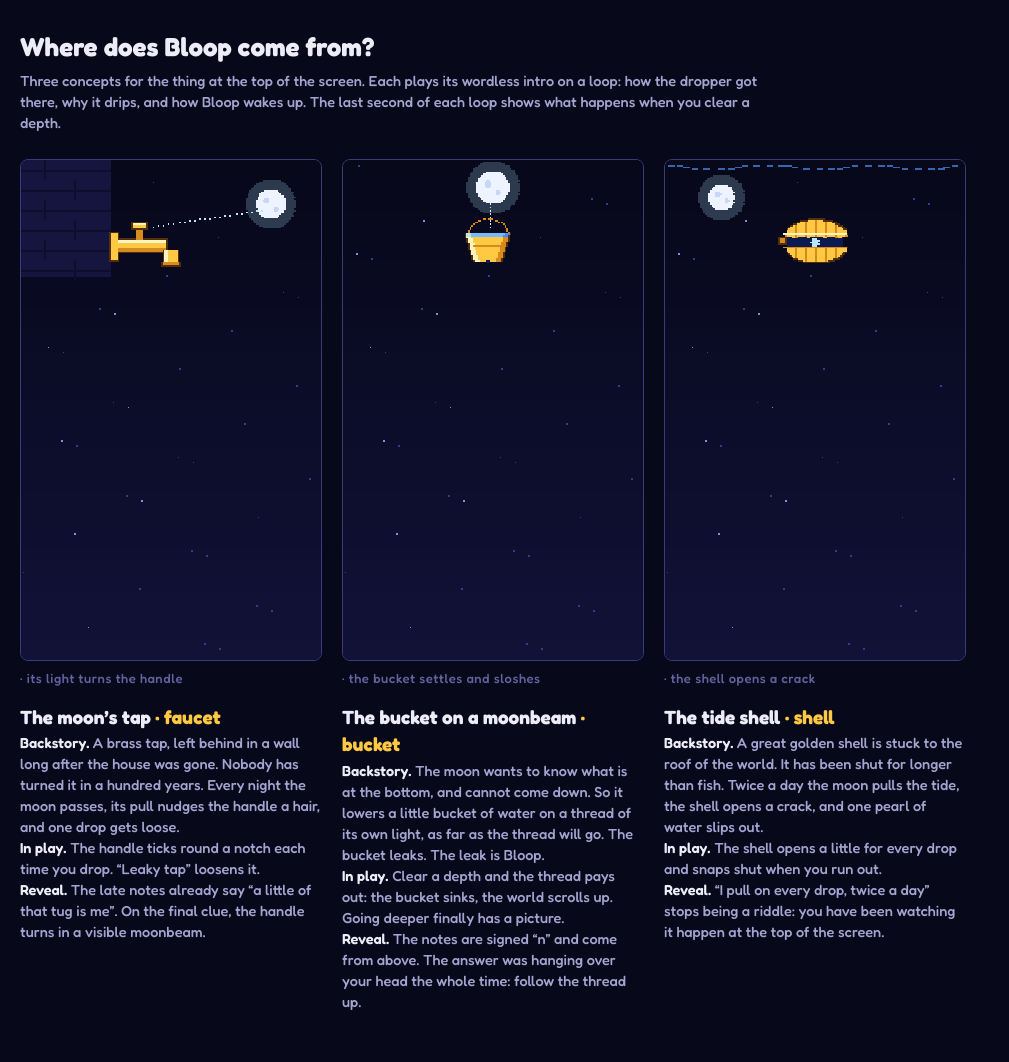
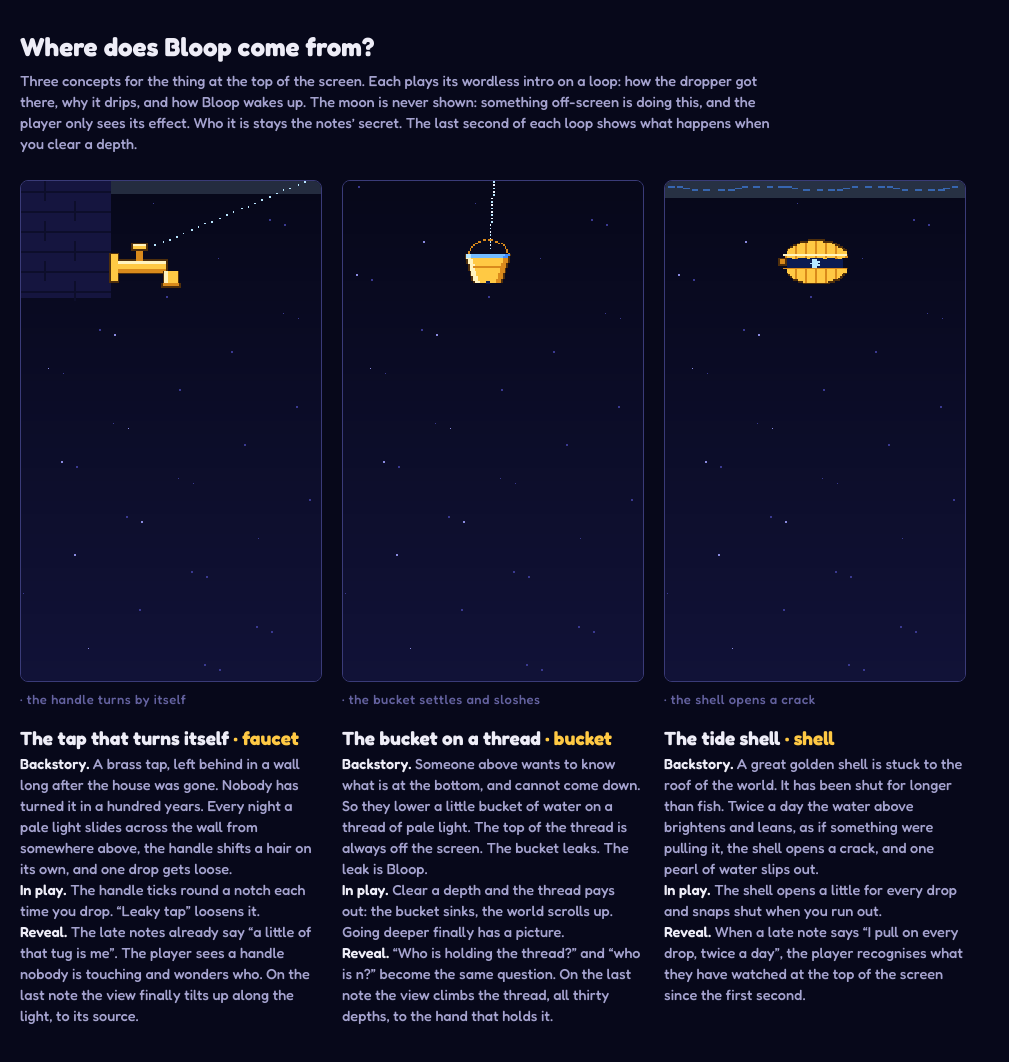
Before and after one commit to Shaan-kapoor/bloop.in, a plain HTML site: page prototypes/dropper-concepts.html in a window 1280 px wide. Shown: the whole page, without its empty margins (0-1009 px from the left). Drawn offline with Linux system fonts and the light colour scheme.

Commit message:
Dropper concepts: keep the moon off screen so the notes hold the secret

```diff
--- a/prototypes/dropper-concepts.html
+++ b/prototypes/dropper-concepts.html
@@ -13,7 +13,7 @@
   .beats { color:#6462a0; font-size:13px; letter-spacing:.04em; min-height:20px; margin-top:8px; }
 </style>
 <h1>Where does Bloop come from?</h1>
-<p class="lede">Three concepts for the thing at the top of the screen. Each plays its wordless intro on a loop: how the dropper got there, why it drips, and how Bloop wakes up. The last second of each loop shows what happens when you clear a depth.</p>
+<p class="lede">Three concepts for the thing at the top of the screen. Each plays its wordless intro on a loop: how the dropper got there, why it drips, and how Bloop wakes up. The moon is never shown: something off-screen is doing this, and the player only sees its effect. Who it is stays the notes’ secret. The last second of each loop shows what happens when you clear a depth.</p>
 <div class="row" id="row"></div>
 <script>
 const W = 180, H = 300, TAU = Math.PI * 2, LX = 90, LY = 62;
@@ -25,7 +25,6 @@ function kit(ctx) {
   return { R, D,
     sky(scroll = 0) { for (let y = 0; y < H; y += 4) R(0, y, W, 4, `rgb(${7 + y * .035 | 0},${8 + y * .035 | 0},${26 + y * .1 | 0})`);
       for (let i = 0; i < 40; i++) { const x = (i * 47) % W, y = ((i * 89 - scroll * (1 + i % 3) * .5) % H + H) % H; R(x, y, 1, 1, i % 4 ? '#3a3990' : '#8a8ae0'); } },
-    moon(x, y, r, glow) { ctx.globalAlpha = .12 + .1 * glow; D(x, y, r + 6, '#b8e6ff'); ctx.globalAlpha = 1; D(x, y, r, '#eef4ff'); D(x - r * .3, y - r * .2, r * .22, '#c9d6f5'); D(x + r * .35, y + r * .3, r * .16, '#c9d6f5'); },
     pool(k) { if (k <= 0) return; ctx.globalAlpha = k; R(0, H - 14, W, 14, '#2f6cf0'); R(0, H - 14, W, 2, '#74bcff'); for (let x = 0; x < W; x += 9) R(x + Math.sin(performance.now() / 500 + x) * 2, H - 14, 4, 1, '#b8e6ff'); ctx.globalAlpha = 1; },
     pods(k) { if (k <= 0) return; ctx.globalAlpha = k; for (let r = 0; r < 4; r++) for (let c = 0; c < 4 - (r & 1); c++) { const x = 45 + c * 30 + (r & 1) * 15, y = 140 + r * 24; D(x, y + 1, 8, '#1c1147'); D(x, y, 7, '#7a66ea'); D(x - 2, y - 2, 2.2, '#d6ceff'); R(x - 3, y, 1, 1, '#1c1147'); R(x + 2, y, 1, 1, '#1c1147'); } ctx.globalAlpha = 1; },
     drop(x, y, r, eyes, lookDown) { if (r <= .5) return; D(x, y + .5, r + 1, '#0a1a52'); D(x, y, r, '#3f8cff'); D(x - r * .35, y - r * .35, r * .3, '#b8e6ff'); if (eyes > 0 && r > 3) { const h = eyes > .5 ? 2 : 1, d = lookDown ? 1 : 0; R(x - 2, y - 1 + d, 1, h, '#0a1a52'); R(x + 1, y - 1 + d, 1, h, '#0a1a52'); } },
@@ -41,27 +40,27 @@ function ending(k, t, x, y0) {   // t counted from the moment the drop starts to
 }
 const G = ['#fff3bf', '#ffc944', '#d98a1c', '#4f2f0c'];   // gold: light, body, shade, outline
 const CONCEPTS = [
-  { name: 'The moon’s tap', tag: 'faucet',
-    story: '<b>Backstory.</b> A brass tap, left behind in a wall long after the house was gone. Nobody has turned it in a hundred years. Every night the moon passes, its pull nudges the handle a hair, and one drop gets loose.<br><b>In play.</b> The handle ticks round a notch each time you drop. “Leaky tap” loosens it.<br><b>Reveal.</b> The late notes already say “a little of that tug is me”. On the final clue, the handle turns in a visible moonbeam.',
-    beats: ['an old tap in the dark', 'the moon comes out', 'its light turns the handle', 'a drop swells and wakes', 'it looks down', 'and lets go'],
+  { name: 'The tap that turns itself', tag: 'faucet',
+    story: '<b>Backstory.</b> A brass tap, left behind in a wall long after the house was gone. Nobody has turned it in a hundred years. Every night a pale light slides across the wall from somewhere above, the handle shifts a hair on its own, and one drop gets loose.<br><b>In play.</b> The handle ticks round a notch each time you drop. “Leaky tap” loosens it.<br><b>Reveal.</b> The late notes already say “a little of that tug is me”. The player sees a handle nobody is touching and wonders who. On the last note the view finally tilts up along the light, to its source.',
+    beats: ['an old tap in the dark', 'a pale light slides in from above', 'the handle turns by itself', 'a drop swells and wakes', 'it looks down', 'and lets go'],
     draw(k, t) {
       const moonIn = seg(t, 1, 3), beam = seg(t, 3, 4.5), turn = seg(t, 4, 5.5) * 1.6 + (t > 12.5 ? seg(t, 12.5, 13.5) * .8 : 0);
-      k.sky(); k.moon(150, 26 - (1 - moonIn) * 40, 9, beam);
+      k.sky(); k.R(0, 0, W, 8, `rgba(184,230,255,${.16 * moonIn})`);
       k.R(0, 0, 54, LY + 8, '#15153f'); for (let y = 6; y < LY + 8; y += 12) k.R(0, y, 54, 1, '#0d0e2b'); for (let y = 0, i = 0; y < LY + 8; y += 12, i++) k.R(14 + (i & 1) * 18, y, 1, 12, '#0d0e2b');   // the old wall
-      if (beam > 0) { k.R(0, 0, 0, 0, '#000'); for (let i = 0; i < 22 * beam; i++) k.R(lerp(144, 76, i / 22), lerp(30, LY - 22, i / 22), 1, 1, '#b8e6ff'); }
+      if (beam > 0) { k.R(0, 0, 0, 0, '#000'); for (let i = 0; i < 22 * beam; i++) k.R(lerp(170, 76, i / 22), lerp(0, LY - 22, i / 22), 1, 1, '#b8e6ff'); }
       const bx = 54, by = LY - 14;   // tap: plate, level body, spout, handle
       k.R(bx - 1, by - 5, 6, 18, G[3]); k.R(bx, by - 4, 4, 16, G[1]); k.R(bx + 4, by - 1, 30, 9, G[3]); k.R(bx + 4, by, 29, 7, G[1]); k.R(bx + 4, by, 29, 2, G[0]); k.R(bx + 4, by + 5, 29, 2, G[2]);
       k.R(LX - 5, by + 6, 10, 9, G[3]); k.R(LX - 4, by + 6, 8, 8, G[1]); k.R(LX - 4, by + 6, 2, 8, G[0]); k.R(LX - 6, by + 13, 12, 3, G[3]); k.R(LX - 5, by + 13, 10, 2, G[2]);
       k.R(bx + 15, by - 7, 4, 7, G[2]); const hw = Math.max(2, Math.abs(Math.cos(turn)) * 11); k.R(bx + 17 - hw - 1, by - 11, hw * 2 + 2, 5, G[3]); k.R(bx + 17 - hw, by - 10, hw * 2, 3, G[1]); k.R(bx + 17 - hw, by - 10, hw * 2, 1, G[0]);
       ending(k, t - 5.5, LX, LY + 6);
     } },
-  { name: 'The bucket on a moonbeam', tag: 'bucket',
-    story: '<b>Backstory.</b> The moon wants to know what is at the bottom, and cannot come down. So it lowers a little bucket of water on a thread of its own light, as far as the thread will go. The bucket leaks. The leak is Bloop.<br><b>In play.</b> Clear a depth and the thread pays out: the bucket sinks, the world scrolls up. Going deeper finally has a picture.<br><b>Reveal.</b> The notes are signed “n” and come from above. The answer was hanging over your head the whole time: follow the thread up.',
-    beats: ['the moon, alone', 'it lowers a bucket on a thread of light', 'the bucket settles and sloshes', 'it leaks: a drop wakes', 'it looks down', 'and lets go · then the thread pays out'],
+  { name: 'The bucket on a thread', tag: 'bucket',
+    story: '<b>Backstory.</b> Someone above wants to know what is at the bottom, and cannot come down. So they lower a little bucket of water on a thread of pale light. The top of the thread is always off the screen. The bucket leaks. The leak is Bloop.<br><b>In play.</b> Clear a depth and the thread pays out: the bucket sinks, the world scrolls up. Going deeper finally has a picture.<br><b>Reveal.</b> “Who is holding the thread?” and “who is n?” become the same question. On the last note the view climbs the thread, all thirty depths, to the hand that holds it.',
+    beats: ['a thread of light comes down from nowhere', 'a bucket is on the end of it', 'the bucket settles and sloshes', 'it leaks: a drop wakes', 'it looks down', 'and lets go · then the thread pays out'],
     draw(k, t) {
       const down = seg(t, 1, 4), sink = t > 12.3 ? seg(t, 12.3, 13.8) : 0, y = lerp(-20, LY - 8, down), sw = Math.sin(t * 2.2) * 5 * (1 - seg(t, 4, 6.5)) * down;
-      k.sky(sink * 60); k.moon(LX, 16 - sink * 22, 10, down);
-      for (let yy = 26 - sink * 22; yy < y - 12; yy += 2) k.R(LX + sw * (yy / y) , yy, 1, 1, (yy / 2 | 0) % 2 ? '#eef4ff' : '#b8e6ff');   // the thread
+      k.sky(sink * 60);
+      for (let yy = 0; yy < y - 12; yy += 2) k.R(LX + sw * (yy / y) , yy, 1, 1, (yy / 2 | 0) % 2 ? '#eef4ff' : '#b8e6ff');   // the thread
       const x = LX + sw;
       for (let a = Math.PI; a <= TAU; a += .12) k.R(x + Math.cos(a) * 12, y - 10 + Math.sin(a) * 9, 1, 1, G[2]);   // handle
       for (let j = 0; j <= 16; j++) { const w = 13 - j * .3; k.R(x - w - 1, y - 10 + j, w * 2 + 2, 1, G[3]); k.R(x - w, y - 10 + j, w * 2, 1, j < 2 ? '#74bcff' : G[1]); k.R(x - w, y - 10 + j, 3, 1, j < 2 ? '#b8e6ff' : G[0]); k.R(x + w - 3, y - 10 + j, 3, 1, j < 2 ? '#3f8cff' : G[2]); }
@@ -69,11 +68,11 @@ const CONCEPTS = [
       ending(k, t - 6, LX, LY + 2);
     } },
   { name: 'The tide shell', tag: 'shell',
-    story: '<b>Backstory.</b> A great golden shell is stuck to the roof of the world. It has been shut for longer than fish. Twice a day the moon pulls the tide, the shell opens a crack, and one pearl of water slips out.<br><b>In play.</b> The shell opens a little for every drop and snaps shut when you run out.<br><b>Reveal.</b> “I pull on every drop, twice a day” stops being a riddle: you have been watching it happen at the top of the screen.',
-    beats: ['a shut shell, far above', 'the moon rises and the tide leans', 'the shell opens a crack', 'a pearl of water wakes', 'it looks down', 'and lets go'],
+    story: '<b>Backstory.</b> A great golden shell is stuck to the roof of the world. It has been shut for longer than fish. Twice a day the water above brightens and leans, as if something were pulling it, the shell opens a crack, and one pearl of water slips out.<br><b>In play.</b> The shell opens a little for every drop and snaps shut when you run out.<br><b>Reveal.</b> When a late note says “I pull on every drop, twice a day”, the player recognises what they have watched at the top of the screen since the first second.',
+    beats: ['a shut shell, far above', 'the water brightens and leans', 'the shell opens a crack', 'a pearl of water wakes', 'it looks down', 'and lets go'],
     draw(k, t) {
       const rise = seg(t, 1, 3.2), open = seg(t, 3.4, 5.2) * .9 - (t > 12 ? seg(t, 12, 12.6) * .9 : 0);
-      k.sky(); k.moon(34, 44 - rise * 22, 8, rise);
+      k.sky(); k.R(0, 0, W, 10, `rgba(184,230,255,${.18 * rise})`);
       for (let x = 0; x < W; x += 6) k.R(x + Math.sin(t * 1.5 + x * .2) * 2 * rise, 4 + Math.sin(t + x * .1) * 1.5 * rise, 4, 1, '#3766b0');   // the tide line
       const cy = LY - 14, lid = (dir, o) => { for (let i = -18; i <= 18; i++) { const u = i / 18, h = Math.sqrt(1 - u * u) * 9; k.R(LX + i - .5, cy + dir * o - (dir < 0 ? h : 0), 2, h + 1, Math.abs(i) % 6 < 1 ? G[2] : G[1]); k.R(LX + i - .5, cy + dir * o + (dir < 0 ? -h - 1 : h), 2, 1, G[3]); } k.R(LX - 19, cy + dir * o - (dir < 0 ? 1 : 0), 38, 1, dir < 0 ? G[0] : G[2]); };
       if (open > .05) { k.R(LX - 17, cy - open * 2, 34, open * 7, '#0a1a52'); k.D(LX, cy + 1, 3 * open, '#b8e6ff'); }
```
